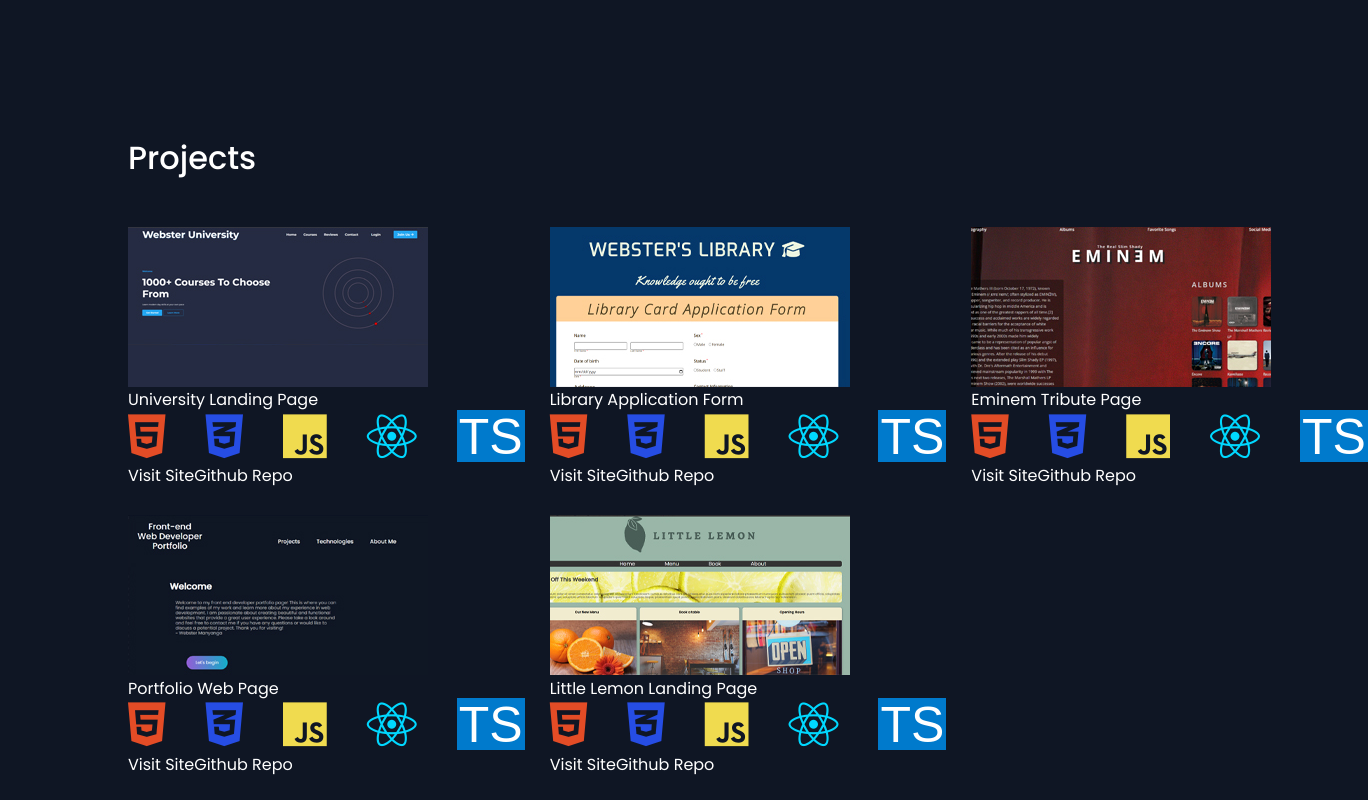
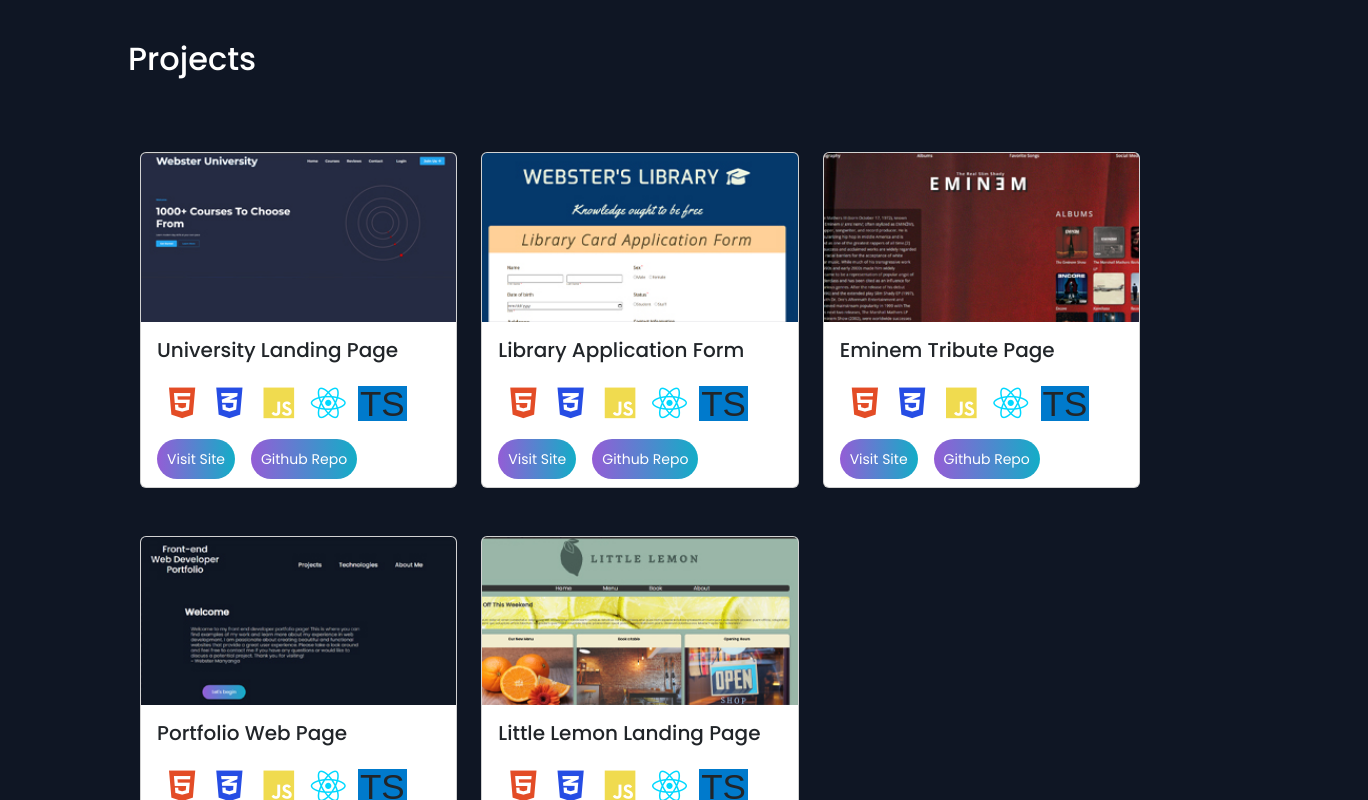
Before and after one commit to WebsterManyanga/Portfolio-Page, a React (Create React App) app in the folder react-app/: page / in a window 1280 px wide. Shown: the part 920-1720 px from the top of the page, 1368 px wide, since content can reach past the window. Built offline with nearby package versions, Linux system fonts and the light colour scheme; some icons are missing.

Commit message:
checkpoint

```diff
--- a/react-app/src/components/Projects/Projects.css
+++ b/react-app/src/components/Projects/Projects.css
@@ -55,11 +55,10 @@
   gap: 20px;
 }
 
-.projects__list-item .button-link {
+.projects .button-link {
   font-size: 14px;
   padding: 10px ;
   width: fit-content;
-  display: flex;
   justify-content: center;
   align-items: center;
 }
--- a/react-app/src/components/Projects/Projects.tsx
+++ b/react-app/src/components/Projects/Projects.tsx
@@ -2,14 +2,17 @@
 import ProjectData from '../../Server/Projects';
 import TechStack from '../TechStack';
 import Card from 'react-bootstrap/Card';
+import { Col, Container, Row } from 'react-bootstrap';
 
 
 export default function Projects() {
   return (
     <section className="main__section projects" id="projects">
     <h1>Projects</h1>
-    <ul className="projects__list">
+    <Container >
+      <Row>
         {ProjectData.map((project, index) => (
+          <Col md={6} lg={4} className='my-4'>
             <Card>
               <Card.Img
                 variant='top'
@@ -18,16 +21,15 @@
               />
               <Card.Body>
                 <Card.Title>{project.name}</Card.Title>
-              <Card.Body>
                 <TechStack project={project}/>
+                <Card.Link href={project.site} className='button-link'>Visit Site</Card.Link>
+                <Card.Link href={project.github} className='button-link'>Github Repo</Card.Link>
               </Card.Body>
-              <Card.Link href={project.site}>Visit Site</Card.Link>
-              <Card.Link href={project.github}>Github Repo</Card.Link>
-            </Card.Body>
-
             </Card>
+          </Col>
         ))}
-    </ul>
+      </Row>
+    </Container>
     </section>
 
   )
--- a/react-app/src/components/TechStack/TechStack.css
+++ b/react-app/src/components/TechStack/TechStack.css
@@ -4,6 +4,11 @@
   display: flex;
   justify-content: center;
   gap: 40px;
+  border: 2px dashed red;
+}
+
+.fa-brands {
+  font-size:35px;
 }
 
 .fa-html5 {
@@ -23,7 +28,6 @@
 }
 .typescript {
   background-color: #007acc;
-  display: block;
 }
 
 .typescript::after {
--- a/react-app/src/components/TechStack/TechStack.tsx
+++ b/react-app/src/components/TechStack/TechStack.tsx
@@ -1,3 +1,4 @@
+import { Container, Row, Col } from "react-bootstrap";
 import ProjectData from "../../DataTypes/ProjectData";
 import './TechStack.css';
 
@@ -7,16 +8,17 @@
 
 export default function TechStack({project} : Props) {
   return (
-    <ul className="projects__technologies">
+    <Container>
+      <Row className="my-4">
       {project.techStack.map((technology, i) => {
         const icon = findIcon(technology);
         return (
-        <li key={i}>
-
+        <Col xs={2}>
           <i className={`fa-brands ${icon}`}></i>
-        </li>
+        </Col>
       )})}
-  </ul>
+      </Row>
+  </Container>
 
   )
 }
--- a/react-app/src/index.tsx
+++ b/react-app/src/index.tsx
@@ -1,5 +1,7 @@
 import React from 'react';
 import ReactDOM from 'react-dom/client';
+import 'bootstrap/dist/css/bootstrap.min.css';
+import 'bootstrap/dist/css/bootstrap.min.css';
 import './index.css';
 import App from './components/App/App';
 import reportWebVitals from './reportWebVitals';
```
Lines whose indentation alone changed are shown as unchanged.
